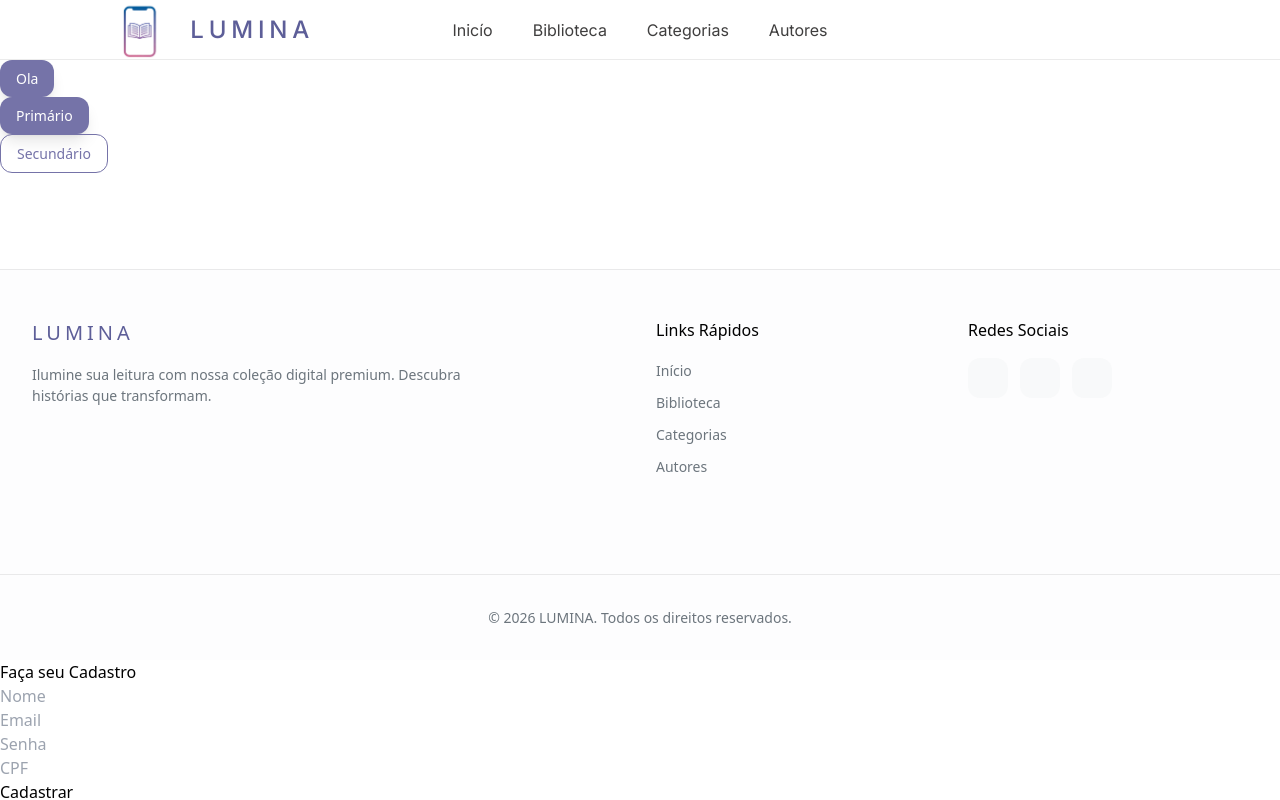
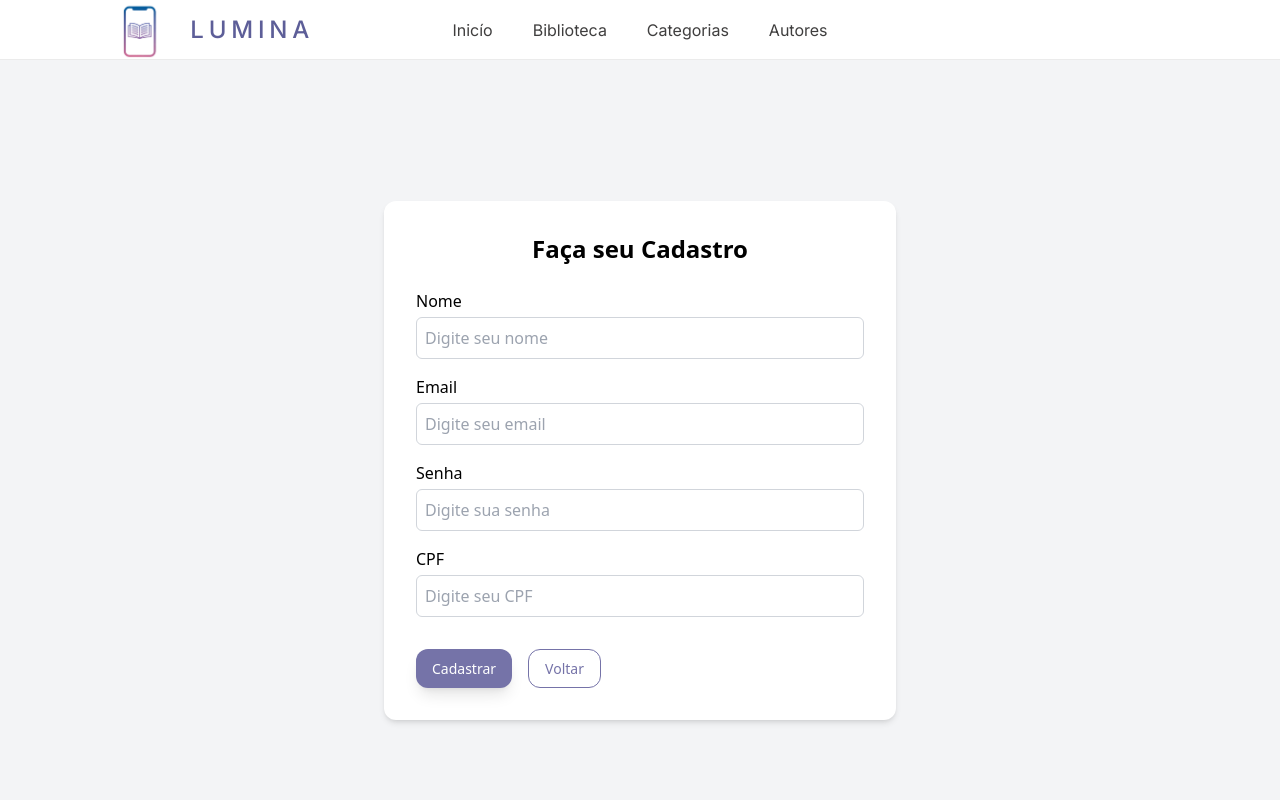
Before and after one commit to julia062006/Lumina_Frontend, a React (Create React App) app: page /cadastro in a window 1280 px wide. Shown: the top 800 px of the page. Built offline with nearby package versions, Linux system fonts and the light colour scheme.

Commit message:
Estilizando página de cadasto

```diff
--- a/src/App.js
+++ b/src/App.js
@@ -3,10 +3,10 @@ import "./App.css";
 import "./componentes/Rodape.css";
 import Header from "./componentes/Header";
 import Rodape from "./componentes/Rodape";
-import BookCard from "./componentes/Card"
 import Cadastro from "./paginas/Cadastro";
 
 import { BotaoCard, BotaoPrimario, BotaoSecundario } from "./componentes/Botao";
+import Inicio from "./paginas/Inicio";
 
 function App() {
 
@@ -14,15 +14,14 @@ function App() {
     <div>
       <Header />
 
-      <BotaoCard>Ola</BotaoCard>
-      <BotaoPrimario>Primário</BotaoPrimario>
-      <BotaoSecundario>Secundário</BotaoSecundario>
+      <main>
+        <Routes>
+          <Route path="/" element={<Inicio />}></Route>
+          <Route path="/cadastro" element={<Cadastro />} />
+        </Routes>
+      </main>
 
       <Rodape />
-
-      <Routes>
-        <Route path="/cadastro" element={<Cadastro />} />
-      </Routes>
     </div>
   );
 }
--- /dev/null
+++ b/src/componentes/Formulario.jsx
@@ -0,0 +1,20 @@
+function Formulario({ titulo, onSubmit, children }) {
+  return (
+    <div className="flex items-center justify-center min-h-screen bg-gray-100">
+
+      <div className="bg-white p-8 rounded-xl shadow-md w-full max-w-lg">
+
+        <h2 className="text-2xl font-bold mb-6 text-center">
+          {titulo}
+        </h2>
+
+        <form onSubmit={onSubmit} className="flex flex-col gap-4">
+          {children}
+        </form>
+
+      </div>
+    </div>
+  );
+}
+
+export default Formulario;
--- /dev/null
+++ b/src/componentes/Input.jsx
@@ -0,0 +1,19 @@
+function Input({ label, error, register, name, ...props }) {
+  return (
+    <div className="flex flex-col gap-1">
+      <label className="font-medium">{label}</label>
+
+      <input
+        {...register(name)}
+        {...props}
+        className="border border-gray-300 rounded-md p-2 focus:outline-none focus:ring-2 focus:ring-blue-400"
+      />
+
+      {error && (
+        <p className="text-red-500">{error.message}</p>
+      )}
+    </div>
+  );
+}
+
+export default Input;
--- a/src/paginas/Cadastro.jsx
+++ b/src/paginas/Cadastro.jsx
@@ -1,8 +1,14 @@
 import { useForm } from "react-hook-form";
 import { criarUsuario } from "../api/api";
+import { BotaoPrimario, BotaoSecundario } from "../componentes/Botao";
+import Input from "../componentes/Input";
+import Formulario from "../componentes/Formulario";
+import { useNavigate } from "react-router-dom";
+
 
 function Cadastro() {
     const { register, handleSubmit, formState: { errors }, reset } = useForm();
+    const navigate = useNavigate();
 
     async function cadastrar(dados) {
         try {
@@ -21,57 +27,78 @@ function Cadastro() {
 
     return (
         <div>
-            <h2>Faça seu Cadastro</h2>
+            <Formulario titulo="Faça seu Cadastro" onSubmit={handleSubmit(cadastrar)}>
 
-            <form onSubmit={handleSubmit(cadastrar)}>
-                <div>
-                    <input
-                        placeholder="Nome"
-                        {...register("nome", {
+                <Input
+                    label="Nome"
+                    name="nome"
+                    placeholder="Digite seu nome"
+                    register={(name) =>
+                        register(name, {
                             required: "O nome é obrigatório",
                             minLength: { value: 3, message: "Mínimo 3 caracteres" }
-                        })}
-                    />
-                    {errors.nome && <p style={{ color: "red" }}>{errors.nome.message}</p>}
-                </div>
-                <div>
-                    <input
-                        placeholder="Email"
-                        {...register("email", {
+                        })
+                    }
+                    error={errors.nome}
+                />
+
+                <Input
+                    label="Email"
+                    name="email"
+                    placeholder="Digite seu email"
+                    register={(name) =>
+                        register(name, {
                             required: "O email é obrigatório",
-                            pattern: { value: /^[^\s@]+@[^\s@]+\.[^\s@]+$/, message: "Email inválido" }
-                        })}
-                    />
-                    {errors.email && <p style={{ color: "red" }}>{errors.email.message}</p>}
+                            pattern: {
+                                value: /^[^\s@]+@[^\s@]+\.[^\s@]+$/,
+                                message: "Email inválido"
+                            }
+                        })
+                    }
+                    error={errors.email}
+                />
+
+                <Input
+                    label="Senha"
+                    name="senha"
+                    type="password"
+                    placeholder="Digite sua senha"
+                    register={(name) =>
+                        register(name, {
+                            required: "A senha é obrigatória",
+                            minLength: { value: 6, message: "Mínimo 6 caracteres" }
+                        })
+                    }
+                    error={errors.senha}
+                />
+
+                <Input
+                    label="CPF"
+                    name="cpf"
+                    placeholder="Digite seu CPF"
+                    register={(name) =>
+                        register(name, {
+                            required: "O CPF é obrigatório",
+                            pattern: {
+                                value: /^\d{11}$/,
+                                message: "CPF deve ter 11 dígitos"
+                            }
+                        })
+                    }
+                    error={errors.cpf}
+                />
+
+                <div className="flex gap-4 mt-4">
+                    <BotaoPrimario type="submit">
+                        Cadastrar
+                    </BotaoPrimario>
+
+                    <BotaoSecundario onClick={() => navigate("/")}>
+                        Voltar
+                    </BotaoSecundario>
                 </div>
 
-                <div>
-                    <input
-                        type="password"
-                        placeholder="Senha"
-                        {...register("senha", {
-                            required: "A senha é obrigatória",
-                            minLength: { value: 6, message: "Mínimo 6 caracteres" }
-                        })}
-                    />
-                    {errors.senha && <p style={{ color: "red" }}>{errors.senha.message}</p>}
-                </div>
-
-                <div>
-                    <input
-                        placeholder="CPF"
-                        {...register("cpf", {
-                            required: "O CPF é obrigatório",
-                            pattern: { value: /^\d{11}$/, message: "CPF deve ter 11 dígitos" }
-                        })}
-                    />
-                    {errors.cpf && <p style={{ color: "red" }}>{errors.cpf.message}</p>}
-                </div>
-
-                <button type="submit">
-                    Cadastrar
-                </button>
-            </form>
+            </Formulario>
         </div>
     )
 
--- /dev/null
+++ b/src/paginas/Inicio.jsx
@@ -0,0 +1,23 @@
+import { Link } from "react-router-dom";
+import { BotaoPrimario, BotaoSecundario } from "../componentes/Botao";
+function Inicio() {
+    return (
+        <div className="p-10">
+            <h1 className="text-3xl font-bold">Ilumine sua Leitura.</h1>
+            <p className="mt-4 text-gray-600">
+                Descubra uma nova dimensão na leitura digital. Acesso ilimitado aos melhores livros, em qualquer dispositivo, a qualquer momento.
+            </p>
+
+            <div className="flex gap-4 mt-6">
+                <BotaoPrimario>Explorar Livros</BotaoPrimario>
+
+                <Link to="/cadastro">
+                    <BotaoSecundario>Criar Conta</BotaoSecundario>
+                </Link>
+            </div>
+
+        </div>
+    );
+}
+
+export default Inicio;
```
